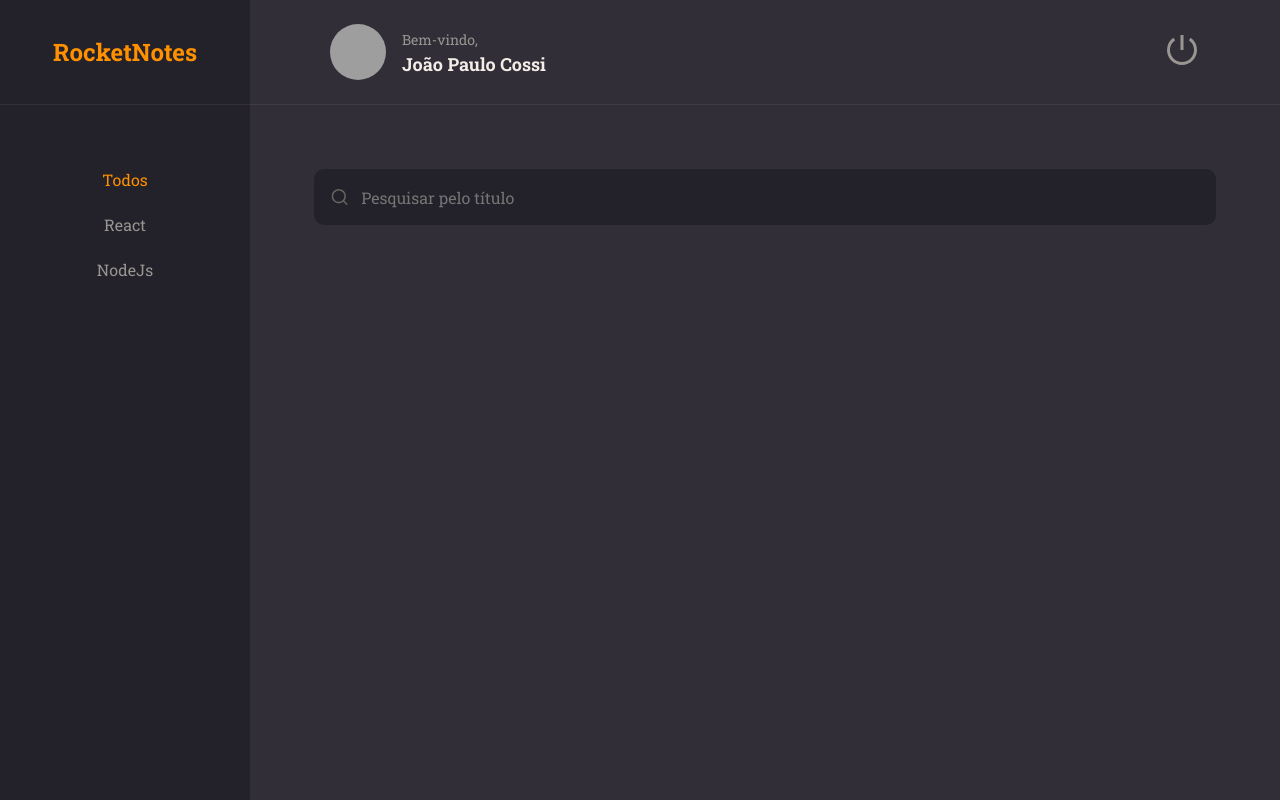
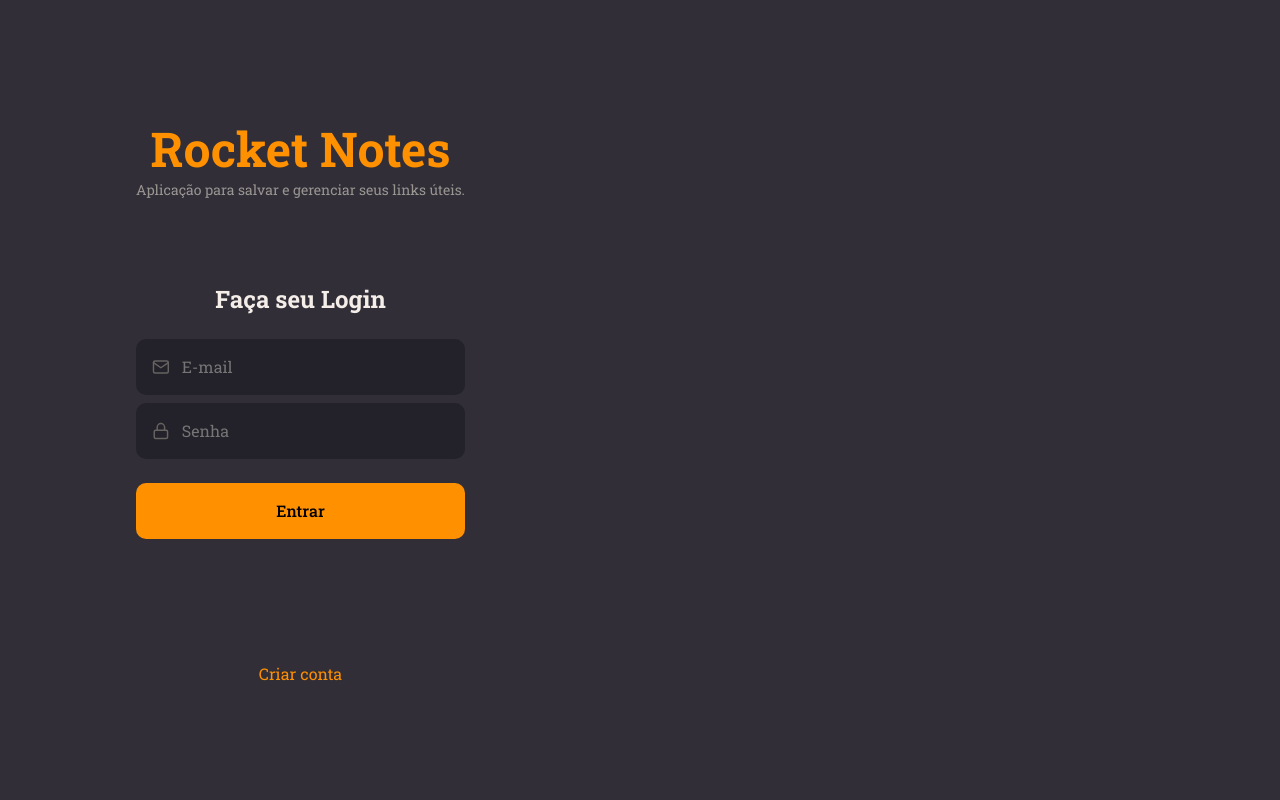
Before and after one commit to jpcossi/RocketNotes-React, a React (Vite) app in the folder rocketnotes/: page / in a window 1280 px wide. Shown: the top 800 px of the page. Built offline with nearby package versions, Linux system fonts and the light colour scheme; grey boxes are pictures that could not be loaded.

Commit message:
new page sigin

```diff
--- a/rocketnotes/src/Pages/Home/index.jsx
+++ b/rocketnotes/src/Pages/Home/index.jsx
@@ -4,6 +4,8 @@
 import { Header } from '../../components/Header'
 import { ButtonText } from '../../components/ButtonText'
 import { Input } from '../../components/Input'
+import { Section } from '../../components/Section'
+import { Note } from '../../components/Note'
 
 export function Home(){
     return(
@@ -21,7 +23,16 @@
                 <Input placeholder="Pesquisar pelo título" icon={FiSearch}></Input>
             </Search>
             <Content>
-
+                <Section title="Minhas Notas">
+                    <Note data={{
+                      title: 'React',
+                      tags: [
+                        { id: '1', name: 'react' },
+                        { id: '2', name: 'rocketseat' }
+                      ]
+                      }}>
+                    </Note>
+                </Section>
             </Content>
             <NewNote>
                 <FiPlus></FiPlus>
--- a/rocketnotes/src/Pages/Home/styles.js
+++ b/rocketnotes/src/Pages/Home/styles.js
@@ -2,7 +2,7 @@
 
 export const Container = styled.div`
     width: 100%;
-    height: 100vw;
+    height: 48.5vw;
 
     display: grid;
     grid-template-columns: 250px auto;
@@ -49,6 +49,8 @@
 `
 export const Content = styled.div`
     grid-area: content;
+    padding: 0 64px;
+    overflow-y: auto;
 `
 export const NewNote = styled.button`
     grid-area: newnote;
--- /dev/null
+++ b/rocketnotes/src/Pages/SignIn/index.jsx
@@ -0,0 +1,30 @@
+import { FiLogIn, FiMail, FiLock} from 'react-icons/fi'
+
+import { Container, Form } from './styles'
+import { Input } from '../../components/Input'
+import { Button } from '../../components/Button'
+
+export function SignIn(){
+    return(
+        <Container>
+            <Form>
+                <h1>Rocket Notes</h1>
+                <p>Aplicação para salvar e gerenciar seus links úteis.</p>
+
+                <h2>Faça seu Login</h2>
+                <Input
+                    placeholder="E-mail"
+                    type="text"
+                    icon={FiMail}>
+                </Input>
+                <Input
+                    placeholder="Senha"
+                    type="password"
+                    icon={FiLock}>
+                </Input>
+                <Button title="Entrar"></Button>
+                <a href="#">Criar conta</a>
+            </Form>
+        </Container>
+    )
+}
--- /dev/null
+++ b/rocketnotes/src/Pages/SignIn/styles.js
@@ -0,0 +1,39 @@
+import styled from 'styled-components'
+
+export const Container = styled.div`
+    height: 100vh;
+
+    display:flex;
+    align-items: stretch;
+`
+
+export const Form = styled.form`
+    padding: 0 136px;
+
+    display:flex;
+    flex-direction: column;
+    align-items: center;
+    justify-content: center;
+    text-align: center;
+
+    > h1{
+        font-size: 48px;
+        color: ${({theme}) => theme.COLORS.ORANGE};
+    }
+
+    > h2{
+        font-size: 24px;
+        margin-top: 84px;
+        margin-bottom: 24px;
+    }
+
+    > p{
+        font-size: 14px;
+        color: ${({theme}) => theme.COLORS.GRAY_100};
+    }
+
+    > a{
+        margin-top: 124px;
+        color: ${({theme}) => theme.COLORS.ORANGE};
+    }
+`
--- /dev/null
+++ b/rocketnotes/src/components/Note/index.jsx
@@ -0,0 +1,19 @@
+import { Container } from './styles'
+import { Tag } from '../Tags'
+
+export function Note({data, ...etc}){
+  return(
+    <Container>
+      <h1>{data.title}</h1>
+      {
+        data.tags &&
+          <footer>
+            {
+              data.tags.map(tag => <Tag key={tag.id} title={tag.name}></Tag>
+              )
+            }
+          </footer>
+      }
+    </Container>
+    )
+}
--- /dev/null
+++ b/rocketnotes/src/components/Note/styles.js
@@ -0,0 +1,26 @@
+import styled from 'styled-components'
+
+export const Container = styled.button`
+    width:100%;
+    background-color: ${({theme}) => theme.COLORS.BACKGROUND_700};
+
+    border: none;
+    border-radius: 10px;
+
+    padding: 22px;
+    margin-bottom: 16px;
+
+    > h1{
+        flex: 1;
+        text-align: left;
+        font-weight: 700;
+        font-size: 24px;
+        color:  ${({theme}) => theme.COLORS.WHITE};
+    }
+
+    > footer{
+        width: 100%;
+        display: flex;
+        margin-top: 24px;
+    }
+`
--- a/rocketnotes/src/components/Tags/index.jsx
+++ b/rocketnotes/src/components/Tags/index.jsx
@@ -1,8 +1,8 @@
 import { Container } from "./styles"
 
-export function Tag({title}){
+export function Tag({title, ...rest}){
     return(
-        <Container>
+        <Container {...rest}>
             {title}
         </Container>
     )
--- a/rocketnotes/src/main.jsx
+++ b/rocketnotes/src/main.jsx
@@ -4,13 +4,13 @@
 import theme from './styles/theme'
 
 import { ThemeProvider } from 'styled-components'
-import { Home } from './Pages/Home'
+import { SignIn } from './Pages/SignIn'
 
 ReactDOM.createRoot(document.getElementById('root')).render(
   <React.StrictMode>
     <ThemeProvider theme={theme}>
       <GlobalStyles></GlobalStyles>
-      <Home/>
+      <SignIn/>
     </ThemeProvider>
   </React.StrictMode>
 )
```
